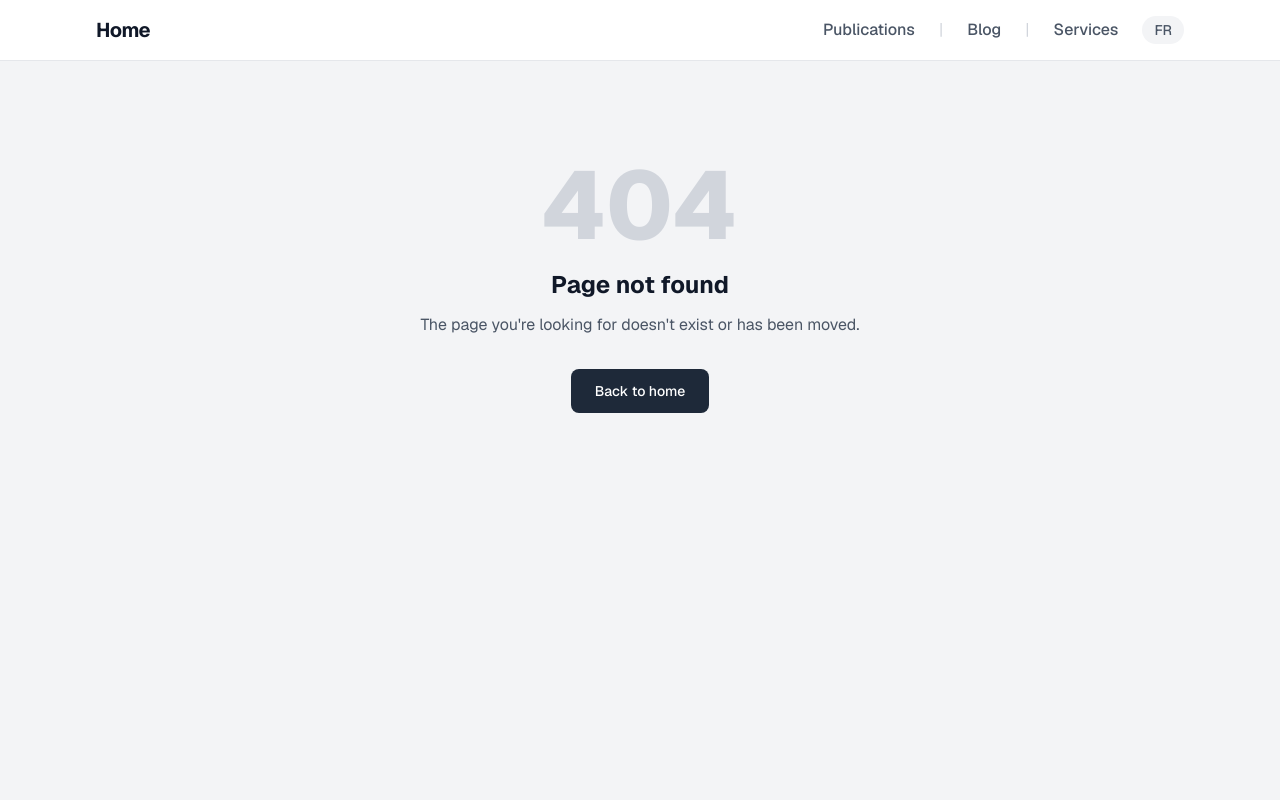
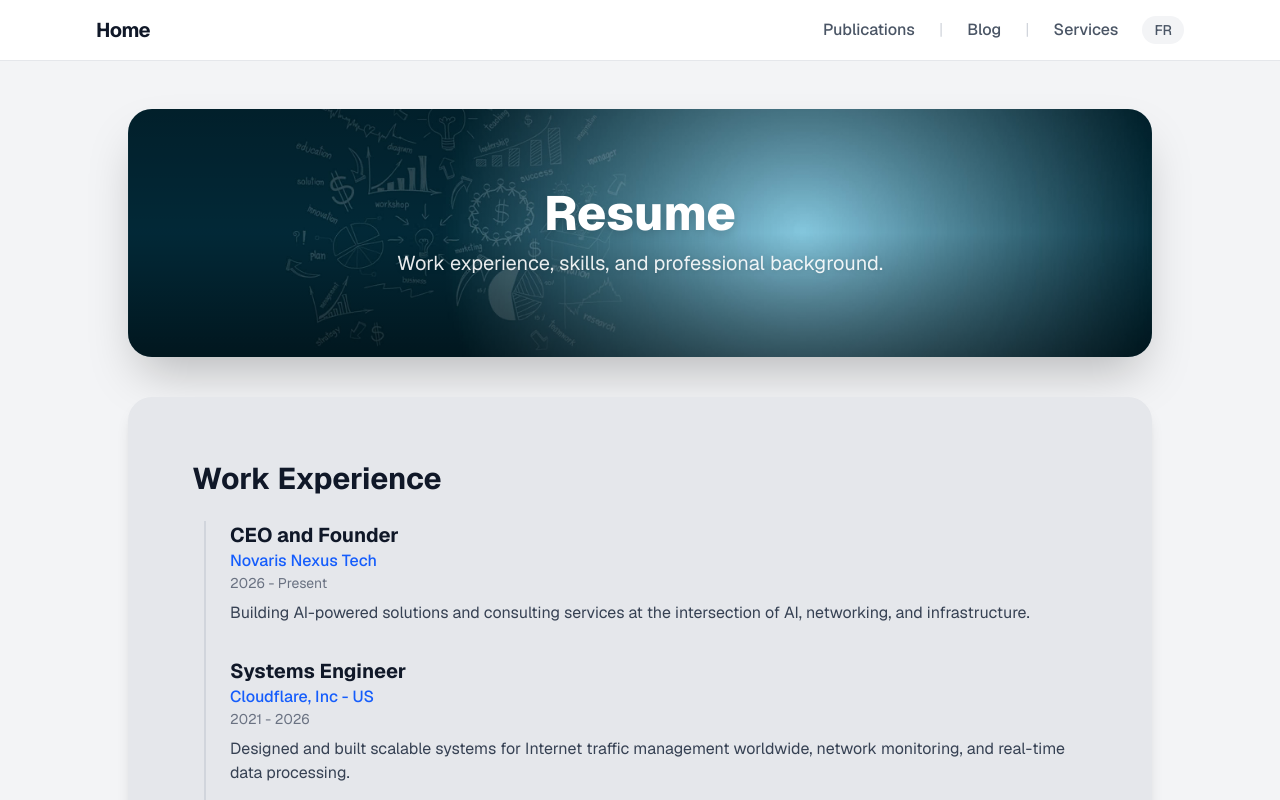
Before and after one commit to rodricfanou/rodricfanou.github.io, a Next.js app: page /resume in a window 1280 px wide. Before the commit this address had no page. Shown: the top 800 px of the page. Built offline with nearby package versions, Linux system fonts and the light colour scheme.

Commit message:
Rename /cv to /resume

```diff
--- a/src/app/cv/page.tsx
+++ b/src/app/resume/page.tsx
@@ -2,7 +2,7 @@
 
 import FadeIn from "@/components/FadeIn";
 
-export default function CV() {
+export default function Resume() {
   return (
     <main className="bg-gray-100 min-h-screen py-8 px-4 flex flex-col items-center md:py-12 md:px-8">
 
@@ -20,7 +20,7 @@ export default function CV() {
           <FadeIn>
             <div className="text-center text-white">
               <h1 className="text-3xl font-extrabold mb-3 drop-shadow-lg md:text-5xl">
-                CV
+                Resume
               </h1>
               <p className="text-base text-white/90 drop-shadow-sm md:text-lg md:text-xl max-w-2xl mx-auto">
                 Work experience, skills, and professional background.
```
Also changed, not shown: 1 other file (tests, documents, lock files or other folders).
